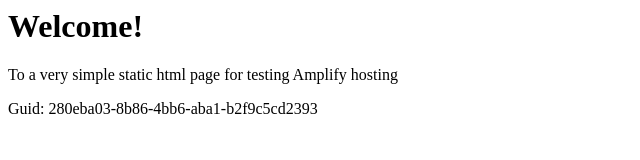
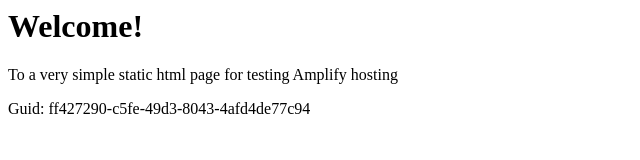
Before and after one commit to aws-aemilia-bah/Github-PR-Commit-Integration-Test-DoNotTouch-GitHubAutoBuildPushCanaryTest-v2-prod-me-south-1, a website: page src/index.html in a window 1280 px wide. Shown: the full height of the page, 0-640 px from the left. Drawn offline with Linux system fonts and the light colour scheme.

Commit message:
commit from integ tests

```diff
--- a/src/index.html
+++ b/src/index.html
@@ -12,6 +12,6 @@
 <body>
     <h1>Welcome!</h1>
     <p>To a very simple static html page for testing Amplify hosting</p>
-    <p>Guid: 280eba03-8b86-4bb6-aba1-b2f9c5cd2393</p></body>
+    <p>Guid: ff427290-c5fe-49d3-8043-4afd4de77c94</p></body>
 
 </html>
```
